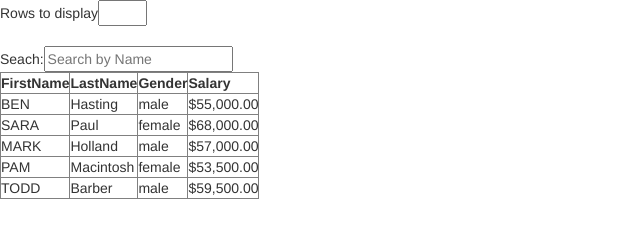
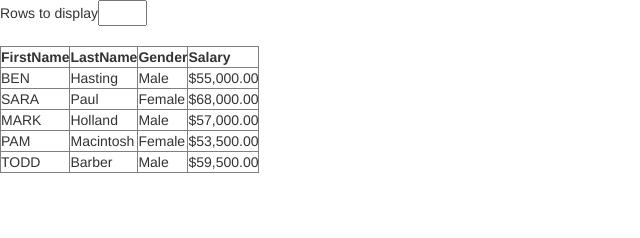
Before and after one commit to SravanthiPenti/AngularJs, a website: page app/index.html in a window 1280 px wide. Shown: the whole page, without its empty margins (0-640 px from the left). Drawn offline with nearby package versions, Linux system fonts and the light colour scheme; files whose address does not match are found by name.

Commit message:
created one custom filter for gender

```diff
--- a/app/index.html
+++ b/app/index.html
@@ -18,7 +18,7 @@
     <br>
     <br>
     <!-- Search:<input type="text" placeholder="search employee" ng-model="searchText"> -->
-    Seach:<input type="text" placeholder="Search by Name" ng-model="searchText.firstname">
+    <!-- Seach:<input type="text" placeholder="Search by Name" ng-model="searchText.firstname"> -->
     <!-- Sorting Order<select ng-model="sortBy">
         <option value="firstnamename">FirstName Asc</option>
         <option value="gender">Gender Asc</option>
@@ -38,10 +38,10 @@
     </tr>
 </thead>
 <tbody>
-    <tr ng-repeat="emp in emp | filter:searchText">
+    <tr ng-repeat="emp in emp ">
         <td>{{emp.firstname | uppercase}}</td>
         <td>{{emp.lastname}}</td>
-        <td>{{emp.gender | lowercase}}</td>
+        <td>{{emp.gender | gender}}</td>
         <td>{{emp.salary | currency }}</td>
     </tr>
 </tbody>
--- a/app/scripts/app.js
+++ b/app/scripts/app.js
@@ -3,27 +3,37 @@
 
 
 var myapp = angular.module("angular1App", []);
+myapp.filter("gender",function(){
+  return function(gender){
+    switch(gender){
+      case 1:
+        return "Male";
+      case 2:
+        return "Female";
+    }
+  }
+})
 myapp.controller("myController", function ($scope) {
-    var emp=[{firstname:"Ben",lastname:"Hasting",gender:"Male",salary:55000},
-    {firstname:"Sara",lastname:"Paul",gender:"Female",salary:68000},
-    {firstname:"Mark",lastname:"Holland",gender:"Male",salary:57000},
-    {firstname:"Pam",lastname:"Macintosh",gender:"Female",salary:53500},
-    {firstname:"Todd",lastname:"Barber",gender:"Male",salary:59500}]
+    var emp=[{firstname:"Ben",lastname:"Hasting",gender:1,salary:55000},
+    {firstname:"Sara",lastname:"Paul",gender:2,salary:68000},
+    {firstname:"Mark",lastname:"Holland",gender:1,salary:57000},
+    {firstname:"Pam",lastname:"Macintosh",gender:2,salary:53500},
+    {firstname:"Todd",lastname:"Barber",gender:1,salary:59500}]
     $scope.emp=emp;
     // $scope.rowlimit=2;
-    $scope.sortBy="firstname"
-    $scope.revertOrder=false;
-    $scope.sortData=function(column){
-      $scope.sortBy=column;
-      $scope.revertOrder=($scope.sortBy==column)?!$scope.revertOrder:false;
-    }
-    $scope.getSortOrder=function(column){
-      if($scope.sortBy==column)
-     {
-       return $scope.revertOrder ? 'arrow-up' :'arrow-down';
-     }
-     else{
-       return ' ';
-     }
-    }
+    // $scope.sortBy="firstname"
+    // $scope.revertOrder=false;
+    // $scope.sortData=function(column){
+    //   $scope.sortBy=column;
+    //   $scope.revertOrder=($scope.sortBy==column)?!$scope.revertOrder:false;
+    // }
+    // $scope.getSortOrder=function(column){
+    //   if($scope.sortBy==column)
+    //  {
+    //    return $scope.revertOrder ? 'arrow-up' :'arrow-down';
+    //  }
+    //  else{
+    //    return ' ';
+    //  }
+    // }
 })
```
